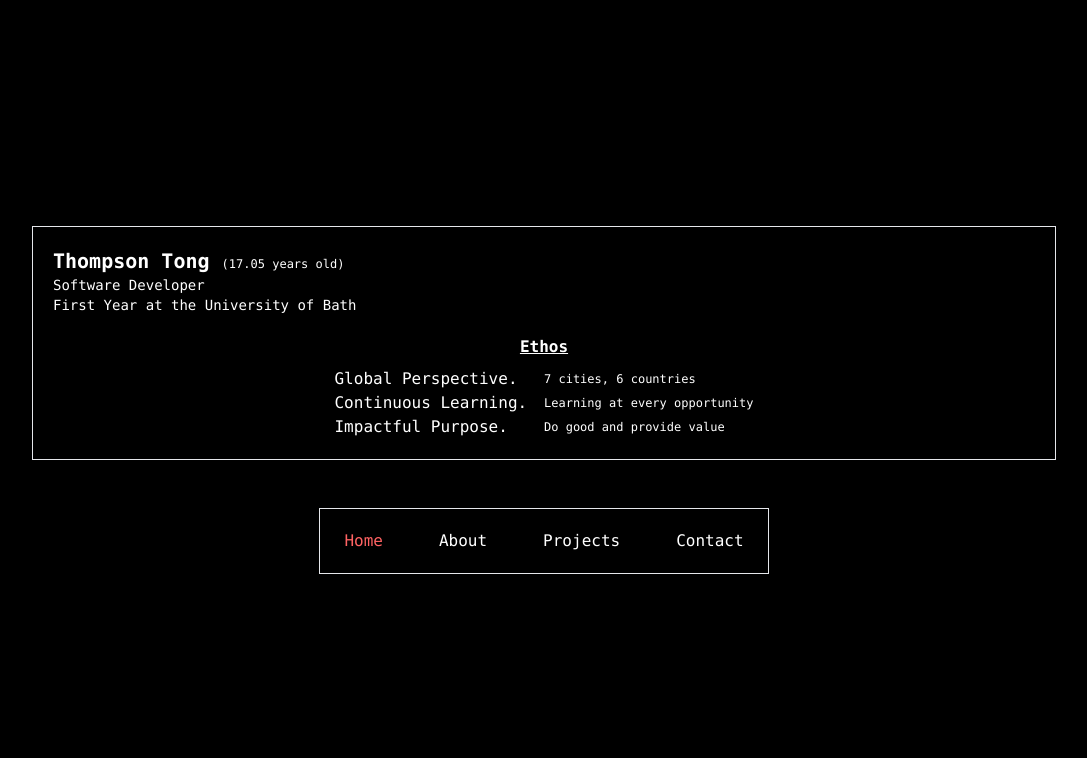
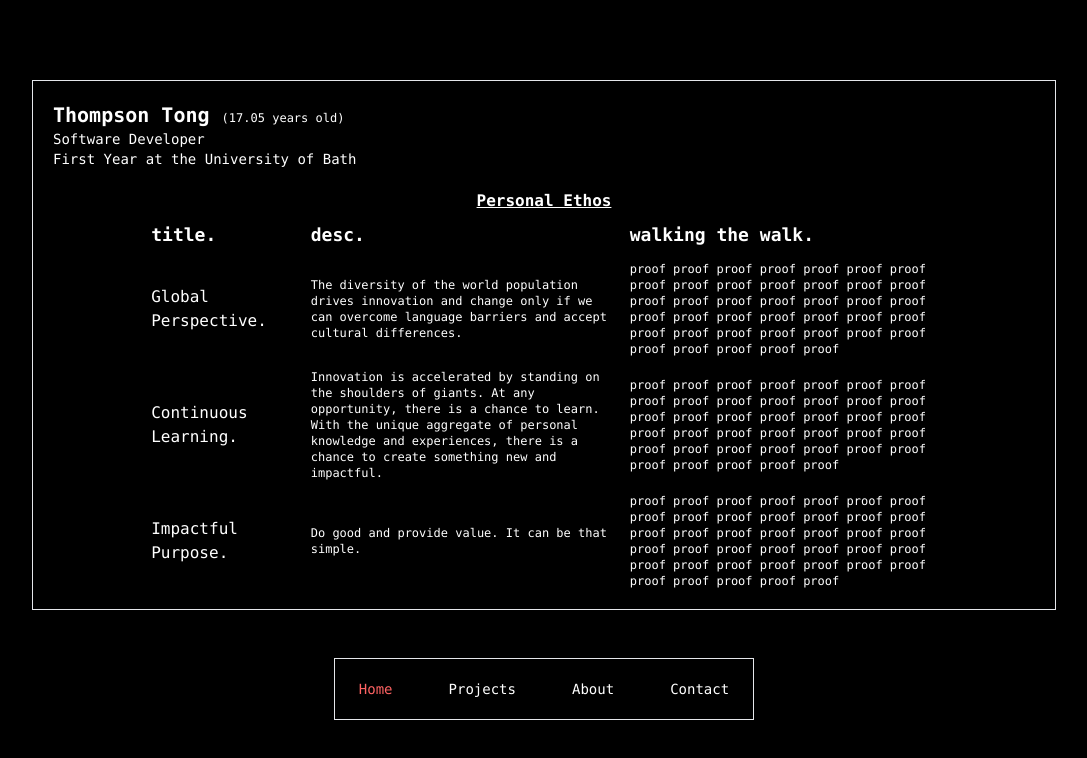
Before and after one commit to ItsThompson/t-industries, a SvelteKit app: page / in a window 1280 px wide. Shown: the top 758 px of the page, without its empty margins (96-1183 px from the left). Built offline with nearby package versions, Linux system fonts and the light colour scheme.

Commit message:
feat(navbar): reactive text color feat(homepage): ethos chore(routes): added route boilerplates

```diff
--- a/src/components/NavBar.svelte
+++ b/src/components/NavBar.svelte
@@ -4,9 +4,9 @@
 
 <div class="flex justify-center border p-1 mt-12">
     <ul class="flex flex-row p-2 space-x-8">
-        <NavItem href="#" isThisPage={true} text="Home" />
-        <NavItem href="#" text="About" />
-        <NavItem href="#" text="Projects" />
-        <NavItem href="#" text="Contact" />
+        <NavItem href="/" text="Home" />
+        <NavItem href="/projects" text="Projects" />
+        <NavItem href="/about" text="About" />
+        <NavItem href="/contact" text="Contact" />
     </ul>
 </div>
--- a/src/components/NavItem.svelte
+++ b/src/components/NavItem.svelte
@@ -1,14 +1,18 @@
 <script lang="ts">
+    import { page } from "$app/stores";
+
     export let href: string;
-    export let isThisPage: boolean = false;
     export let text: string;
 
-    $: textColor = isThisPage ? "text-primary" : "";
+    $: textColor = href == $page.url.pathname ? "text-primary" : "";
 </script>
+
 <li>
-    <a
-        href="{href}"
-        class="block py-2 px-3 rounded {textColor} hover:text-primary"
-        >{text}</a
-    >
+    {#key textColor}
+        <a
+            {href}
+            class="block py-2 px-3 rounded {textColor} hover:text-primary text-sm"
+            >{text}</a
+        >
+    {/key}
 </li>
--- a/src/routes/+layout.svelte
+++ b/src/routes/+layout.svelte
@@ -1,4 +1,4 @@
-<script>
+<script lang="ts">
     import "../app.css";
     import Navbar from "../components/NavBar.svelte";
 </script>
--- a/src/routes/+page.svelte
+++ b/src/routes/+page.svelte
@@ -1,4 +1,4 @@
-<script>
+<script lang="ts">
     import Age from "../components/Age.svelte";
 </script>
 
@@ -11,15 +11,48 @@
         <p class="text-sm">Software Developer</p>
         <p class="text-sm">First Year at the University of Bath</p>
     </div>
-    <div class="flex flex-col items-center gap-2">
-        <h1 class="font-bold underline">Ethos</h1>
-        <div class="grid grid-cols-2 items-center">
-            <h5 class="text-md">Global Perspective.</h5>
-            <p class="text-xs">7 cities, 6 countries</p>
-            <h5 class="text-md">Continuous Learning.</h5>
-            <p class="text-xs">Learning at every opportunity</p>
-            <h5 class="text-md">Impactful Purpose.</h5>
-            <p class="text-xs">Do good and provide value</p>
+    <div class="flex flex-col items-center gap-2 w-4/5">
+        <h1 class="font-bold underline">Personal Ethos</h1>
+        <div class="grid grid-cols-10 items-center gap-3">
+            <h3 class="text-lg font-bold col-span-2">title.</h3>
+            <h3 class="text-lg font-bold col-span-4">desc.</h3>
+            <h3 class="text-lg font-bold col-span-4">walking the walk.</h3>
+            <h5 class="text-md col-span-2">Global Perspective.</h5>
+            <p class="text-xs col-span-4">
+                The diversity of the world population drives innovation and
+                change only if we can overcome language barriers and accept
+                cultural differences.
+            </p>
+            <p class="text-xs col-span-4">
+                proof proof proof proof proof proof proof proof proof proof
+                proof proof proof proof proof proof proof proof proof proof
+                proof proof proof proof proof proof proof proof proof proof
+                proof proof proof proof proof proof proof proof proof proof
+            </p>
+            <h5 class="text-md col-span-2">Continuous Learning.</h5>
+            <!-- <p class="text-xs">Learning at every opportunity</p> -->
+            <p class="text-xs col-span-4">
+                Innovation is accelerated by standing on the shoulders of
+                giants. At any opportunity, there is a chance to learn. With the
+                unique aggregate of personal knowledge and experiences, there is
+                a chance to create something new and impactful.
+            </p>
+            <p class="text-xs col-span-4">
+                proof proof proof proof proof proof proof proof proof proof
+                proof proof proof proof proof proof proof proof proof proof
+                proof proof proof proof proof proof proof proof proof proof
+                proof proof proof proof proof proof proof proof proof proof
+            </p>
+            <h5 class="text-md col-span-2">Impactful Purpose.</h5>
+            <p class="text-xs col-span-4">
+                Do good and provide value. It can be that simple.
+            </p>
+            <p class="text-xs col-span-4">
+                proof proof proof proof proof proof proof proof proof proof
+                proof proof proof proof proof proof proof proof proof proof
+                proof proof proof proof proof proof proof proof proof proof
+                proof proof proof proof proof proof proof proof proof proof
+            </p>
         </div>
     </div>
 </div>
--- /dev/null
+++ b/src/routes/about/+page.svelte
@@ -0,0 +1,6 @@
+<script lang="ts">
+</script>
+
+<div class="w-4/5 border p-5 flex flex-col items-center gap-5">
+    <p class="text-sm">About Page</p>
+</div>
--- /dev/null
+++ b/src/routes/contact/+page.svelte
@@ -0,0 +1,6 @@
+<script lang="ts">
+</script>
+
+<div class="w-4/5 border p-5 flex flex-col items-center gap-5">
+    <p class="text-sm">Contact Page</p>
+</div>
--- /dev/null
+++ b/src/routes/projects/+page.svelte
@@ -0,0 +1,6 @@
+<script lang="ts">
+</script>
+
+<div class="w-4/5 border p-5 flex flex-col items-center gap-5">
+    <p class="text-sm">Projects Page</p>
+</div>
```
